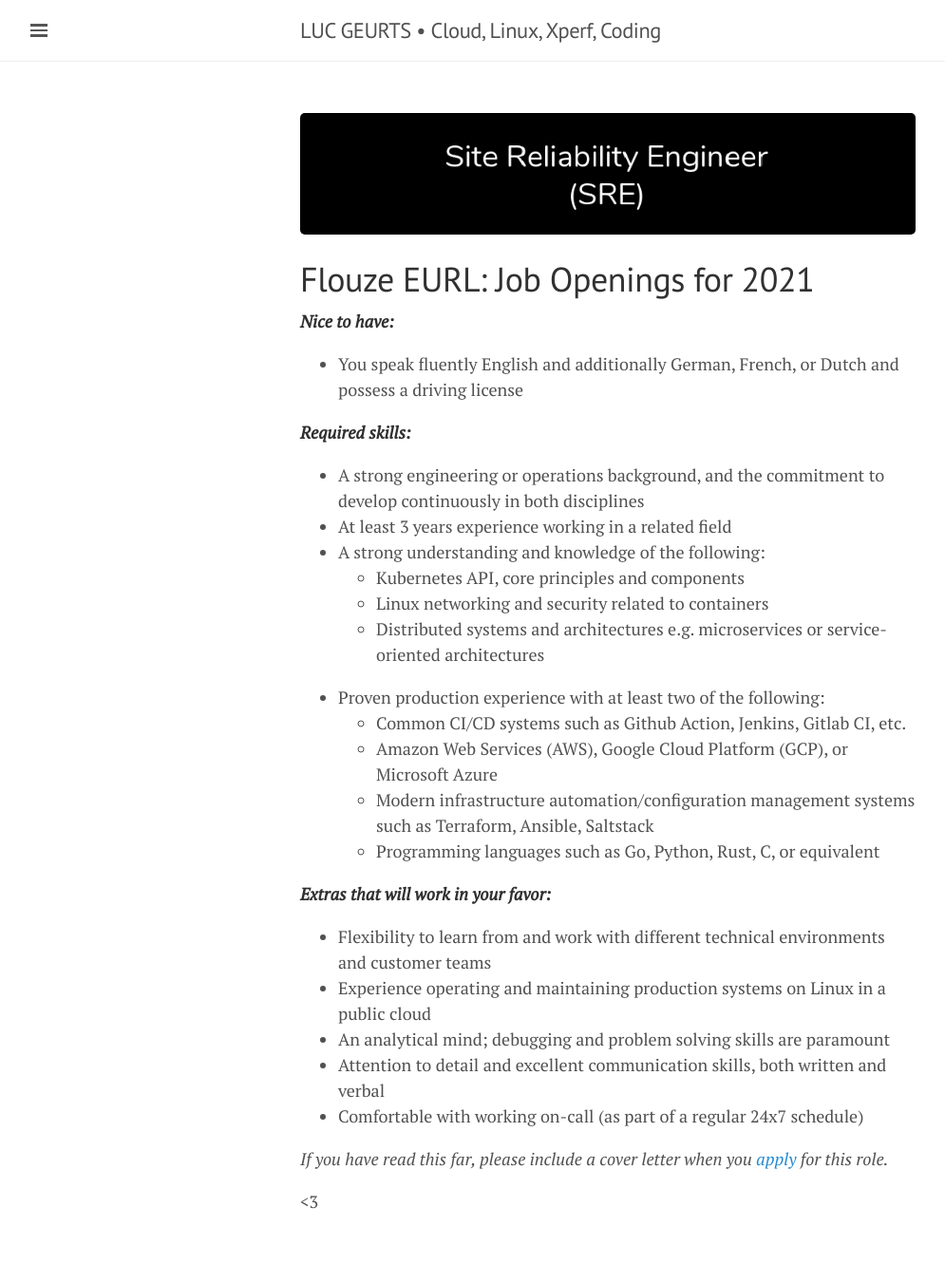
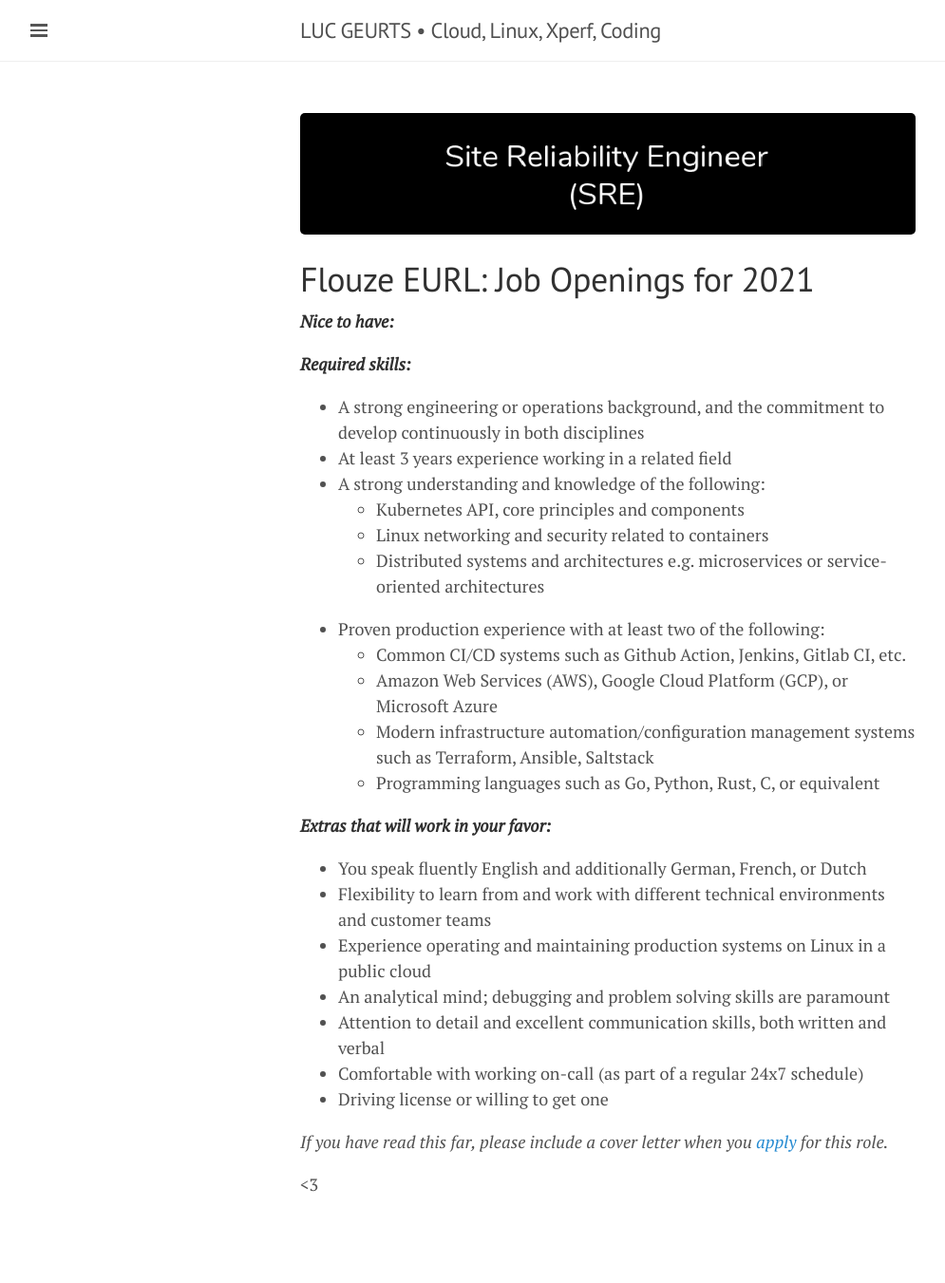
Before and after one commit to lgeurts/lgeurts.github.io, a Jekyll site: the page built from APPLICATION_FORM.md, in a window 1280 px wide. Shown: the whole page at 95% size, without its empty margins (0-995 px from the left). Built offline with Jekyll 4.4.1, drawn with Linux system fonts in a browser that asks for light colours; nearby versions of some CDN libraries; our own code applies the rules of GitHub Pages for plain Markdown files.

Commit message:
Update APPLICATION_FORM.md

```diff
--- a/APPLICATION_FORM.md
+++ b/APPLICATION_FORM.md
@@ -4,7 +4,7 @@
 
 ***Nice to have:***
 
-- You speak fluently English and additionally German, French, or Dutch and possess a driving license
+
 
 ***Required skills:***
 
@@ -21,11 +21,13 @@
     * Programming languages such as Go, Python, Rust, C, or equivalent
 
 ***Extras that will work in your favor:***
+- You speak fluently English and additionally German, French, or Dutch
 - Flexibility to learn from and work with different technical environments and customer teams
 - Experience operating and maintaining production systems on Linux in a public cloud
 - An analytical mind; debugging and problem solving skills are paramount
 - Attention to detail and excellent communication skills, both written and verbal
 - Comfortable with working on-call (as part of a regular 24x7 schedule)
+- Driving license or willing to get one
 
 *If you have read this far, please include a cover letter when you [apply](lgeurts@pm.me) for this role.*
 
```
